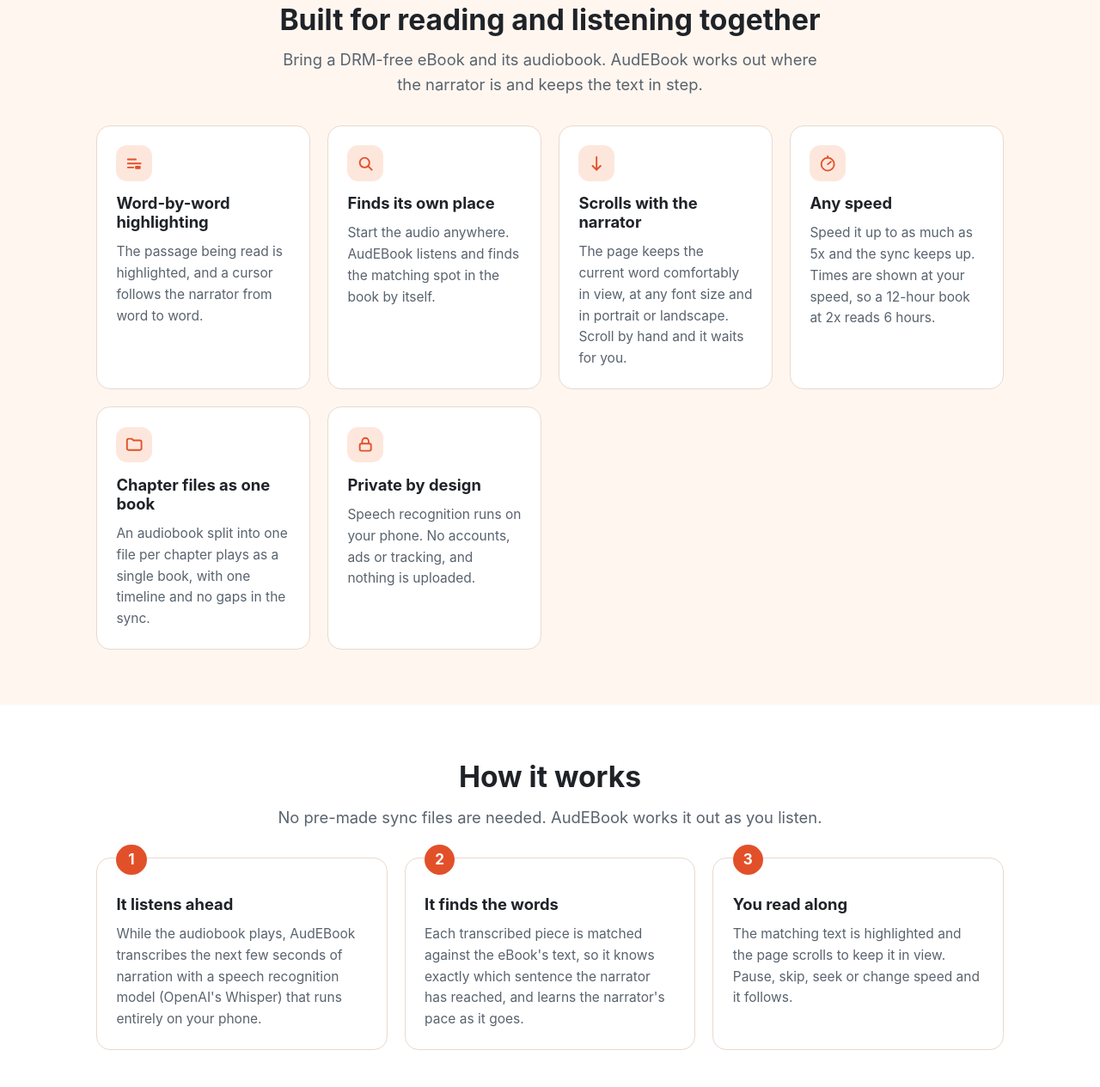
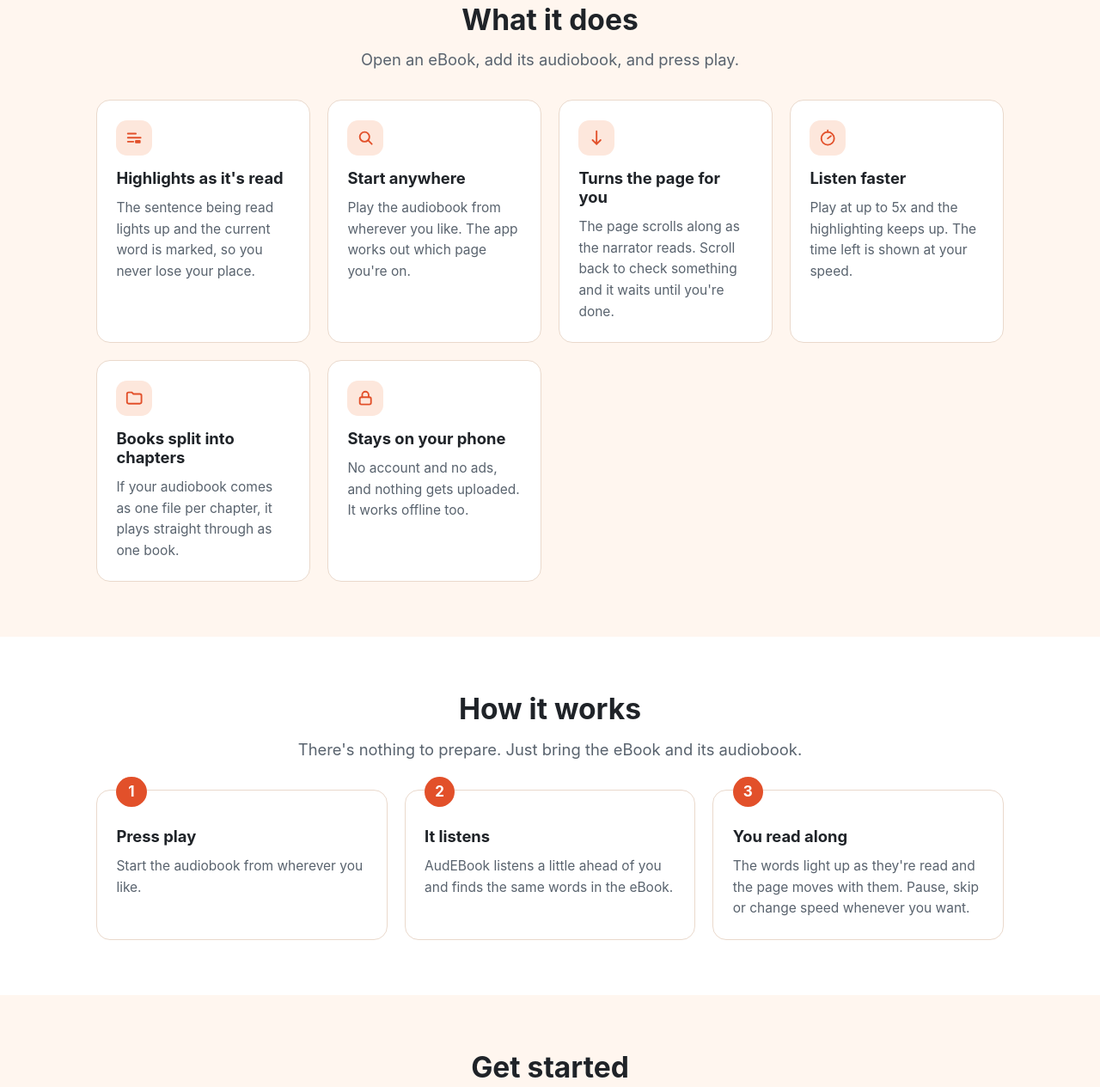
Before and after one commit to Farhannibal/AudEbook, a plain HTML site: page docs/index.html in a window 1280 px wide. Shown: the part 1487-2752 px from the top of the page at 86% size. Drawn offline with Linux system fonts and the light colour scheme.

Commit message:
Simplify the website's features and how-it-works text
Plainer wording without technical details, and the getting-started steps
use the new names of the add-book options.

Co-Authored-By: Claude <noreply@anthropic.com>

```diff
--- a/docs/index.html
+++ b/docs/index.html
@@ -289,40 +289,39 @@
   <section id="features" class="soft">
     <div class="wrap">
       <div class="center">
-        <h2>Built for reading and listening together</h2>
-        <p class="lead">Bring a DRM-free eBook and its audiobook. AudEBook works out where the
-        narrator is and keeps the text in step.</p>
+        <h2>What it does</h2>
+        <p class="lead">Open an eBook, add its audiobook, and press play.</p>
       </div>
       <div class="grid">
         <div class="card">
           <div class="icon" aria-hidden="true"><svg viewBox="0 0 24 24" fill="none" stroke="currentColor" stroke-width="2" stroke-linecap="round"><path d="M4 7h10M4 12h16M4 17h7"/><rect x="13" y="15" width="7" height="4" rx="1" fill="currentColor" stroke="none"/></svg></div>
-          <h3>Word-by-word highlighting</h3>
-          <p>The passage being read is highlighted, and a cursor follows the narrator from word to word.</p>
+          <h3>Highlights as it's read</h3>
+          <p>The sentence being read lights up and the current word is marked, so you never lose your place.</p>
         </div>
         <div class="card">
           <div class="icon" aria-hidden="true"><svg viewBox="0 0 24 24" fill="none" stroke="currentColor" stroke-width="2" stroke-linecap="round"><circle cx="11" cy="11" r="6"/><path d="M20 20l-4.5-4.5"/></svg></div>
-          <h3>Finds its own place</h3>
-          <p>Start the audio anywhere. AudEBook listens and finds the matching spot in the book by itself.</p>
+          <h3>Start anywhere</h3>
+          <p>Play the audiobook from wherever you like. The app works out which page you're on.</p>
         </div>
         <div class="card">
           <div class="icon" aria-hidden="true"><svg viewBox="0 0 24 24" fill="none" stroke="currentColor" stroke-width="2" stroke-linecap="round"><path d="M12 4v16M7 15l5 5 5-5"/></svg></div>
-          <h3>Scrolls with the narrator</h3>
-          <p>The page keeps the current word comfortably in view, at any font size and in portrait or landscape. Scroll by hand and it waits for you.</p>
+          <h3>Turns the page for you</h3>
+          <p>The page scrolls along as the narrator reads. Scroll back to check something and it waits until you're done.</p>
         </div>
         <div class="card">
           <div class="icon" aria-hidden="true"><svg viewBox="0 0 24 24" fill="none" stroke="currentColor" stroke-width="2" stroke-linecap="round"><circle cx="12" cy="13" r="8"/><path d="M12 13l4-3M12 3v2"/></svg></div>
-          <h3>Any speed</h3>
-          <p>Speed it up to as much as 5x and the sync keeps up. Times are shown at your speed, so a 12-hour book at 2x reads 6 hours.</p>
+          <h3>Listen faster</h3>
+          <p>Play at up to 5x and the highlighting keeps up. The time left is shown at your speed.</p>
         </div>
         <div class="card">
           <div class="icon" aria-hidden="true"><svg viewBox="0 0 24 24" fill="none" stroke="currentColor" stroke-width="2" stroke-linecap="round"><path d="M3 7a2 2 0 0 1 2-2h4l2 2h8a2 2 0 0 1 2 2v8a2 2 0 0 1-2 2H5a2 2 0 0 1-2-2z"/></svg></div>
-          <h3>Chapter files as one book</h3>
-          <p>An audiobook split into one file per chapter plays as a single book, with one timeline and no gaps in the sync.</p>
+          <h3>Books split into chapters</h3>
+          <p>If your audiobook comes as one file per chapter, it plays straight through as one book.</p>
         </div>
         <div class="card">
           <div class="icon" aria-hidden="true"><svg viewBox="0 0 24 24" fill="none" stroke="currentColor" stroke-width="2" stroke-linecap="round"><rect x="5" y="11" width="14" height="9" rx="2"/><path d="M8 11V8a4 4 0 0 1 8 0v3"/></svg></div>
-          <h3>Private by design</h3>
-          <p>Speech recognition runs on your phone. No accounts, ads or tracking, and nothing is uploaded.</p>
+          <h3>Stays on your phone</h3>
+          <p>No account and no ads, and nothing gets uploaded. It works offline too.</p>
         </div>
       </div>
     </div>
@@ -332,23 +331,21 @@
     <div class="wrap">
       <div class="center">
         <h2>How it works</h2>
-        <p class="lead">No pre-made sync files are needed. AudEBook works it out as you listen.</p>
+        <p class="lead">There's nothing to prepare. Just bring the eBook and its audiobook.</p>
       </div>
       <div class="flow">
         <div class="card">
-          <h3>It listens ahead</h3>
-          <p>While the audiobook plays, AudEBook transcribes the next few seconds of narration with
-          a speech recognition model (OpenAI's Whisper) that runs entirely on your phone.</p>
+          <h3>Press play</h3>
+          <p>Start the audiobook from wherever you like.</p>
         </div>
         <div class="card">
-          <h3>It finds the words</h3>
-          <p>Each transcribed piece is matched against the eBook's text, so it knows exactly which
-          sentence the narrator has reached, and learns the narrator's pace as it goes.</p>
+          <h3>It listens</h3>
+          <p>AudEBook listens a little ahead of you and finds the same words in the eBook.</p>
         </div>
         <div class="card">
           <h3>You read along</h3>
-          <p>The matching text is highlighted and the page scrolls to keep it in view. Pause,
-          skip, seek or change speed and it follows.</p>
+          <p>The words light up as they're read and the page moves with them. Pause, skip or change
+          speed whenever you want.</p>
         </div>
       </div>
     </div>
@@ -389,14 +386,13 @@
           <ol class="steps">
             <li>
               <h3>Add the book</h3>
-              <p>Tap <strong>+</strong> on the bookshelf and choose <strong>A folder with the
-              eBook and its audiobook in it together</strong>. Pick the book's folder and allow
+              <p>Tap <strong>+</strong> on the bookshelf and choose <strong>eBook and audiobook
+              together</strong>. Pick the book's folder and allow
               access.</p>
             </li>
             <li>
               <h3>Or add them separately</h3>
-              <p>If the audio is stored somewhere else, choose <strong>An eBook (EPUB file) on its
-              own</strong>, open the book, then tap <strong>Load Audio Book</strong> and pick the
+              <p>If the audio is stored somewhere else, choose <strong>eBook only</strong>, open the book, then tap <strong>Load Audio Book</strong> and pick the
               audio file or its folder.</p>
             </li>
             <li>
@@ -517,7 +513,7 @@
 
 <footer>
   <div class="wrap">
-    <div>&copy; 2026 AudEBook. Speech recognition by OpenAI Whisper, running on LiteRT.</div>
+    <div>&copy; 2026 AudEBook</div>
     <nav>
       <a href="privacy-policy.html">Privacy policy</a>
       <a href="https://github.com/Farhannibal/AudEbook">GitHub</a>
```
